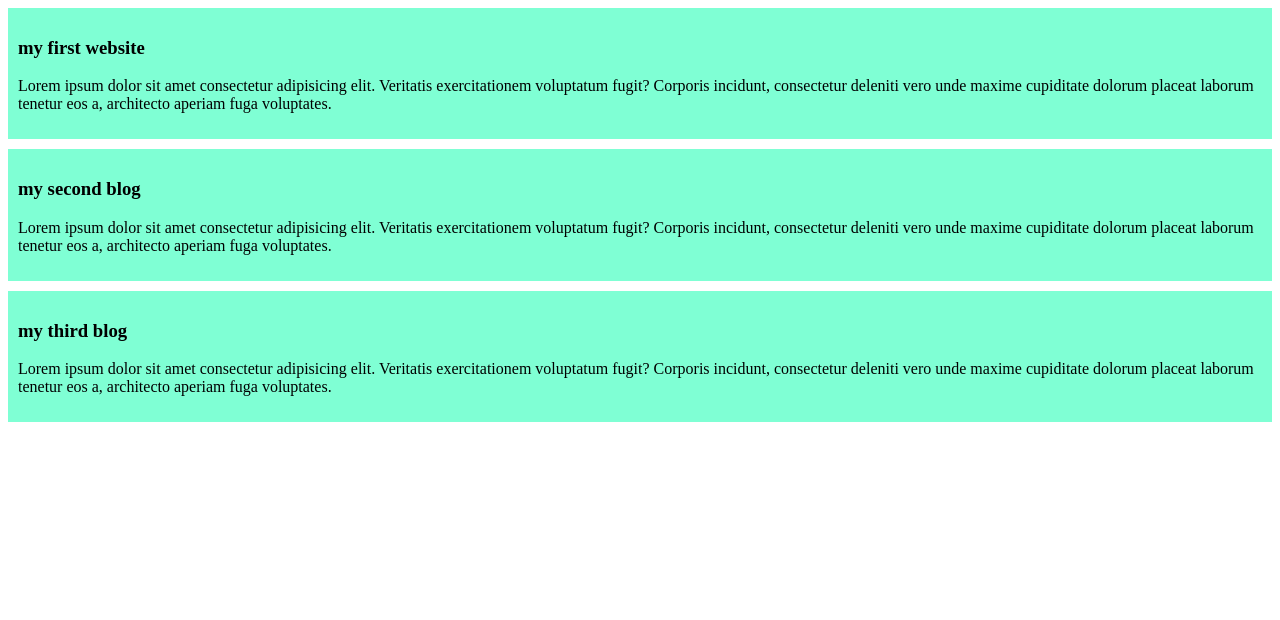
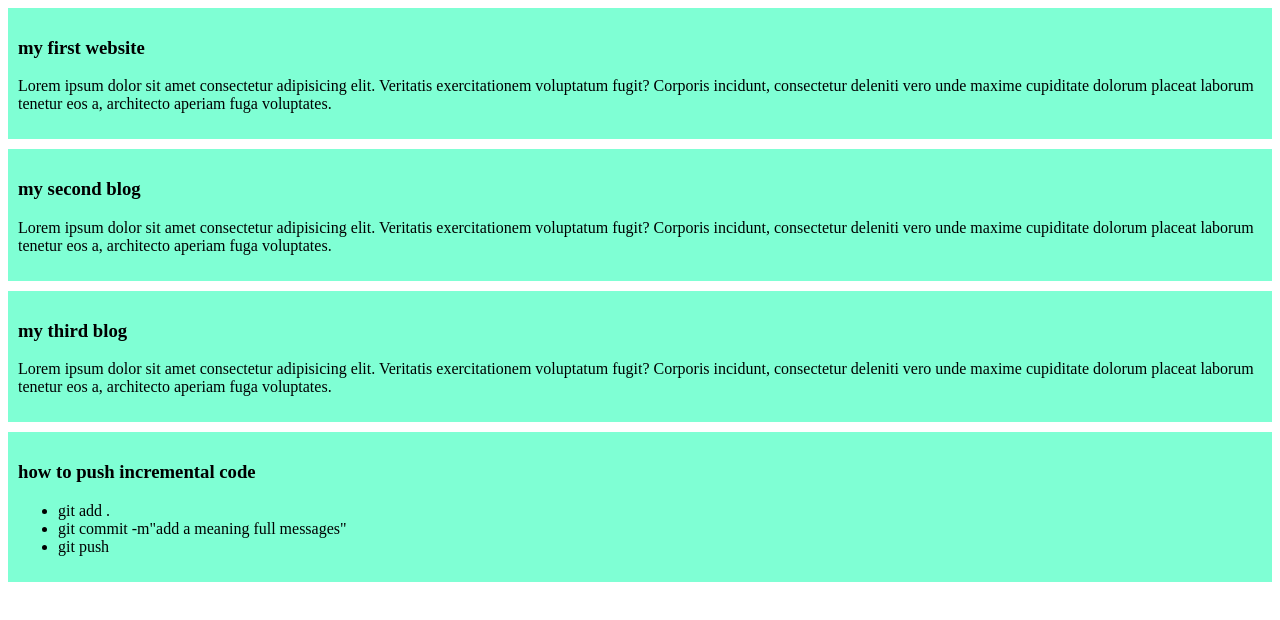
Before and after one commit to Sohanur00/my-website, a plain HTML site: page index.html in a window 1280 px wide. Drawn offline with Linux system fonts and the light colour scheme.

Commit message:
added a list to push code

```diff
--- a/index.html
+++ b/index.html
@@ -46,6 +46,14 @@
 
 
     </div>
+  <div>
 
+  <h3>how to push incremental code </h3>
+ <ul>
+<li>git add . </li>
+<li>git commit -m"add a meaning full messages"</li>
+<li>git push</li>
+ </ul>
+  </div>
 </body>
 </html>
```
